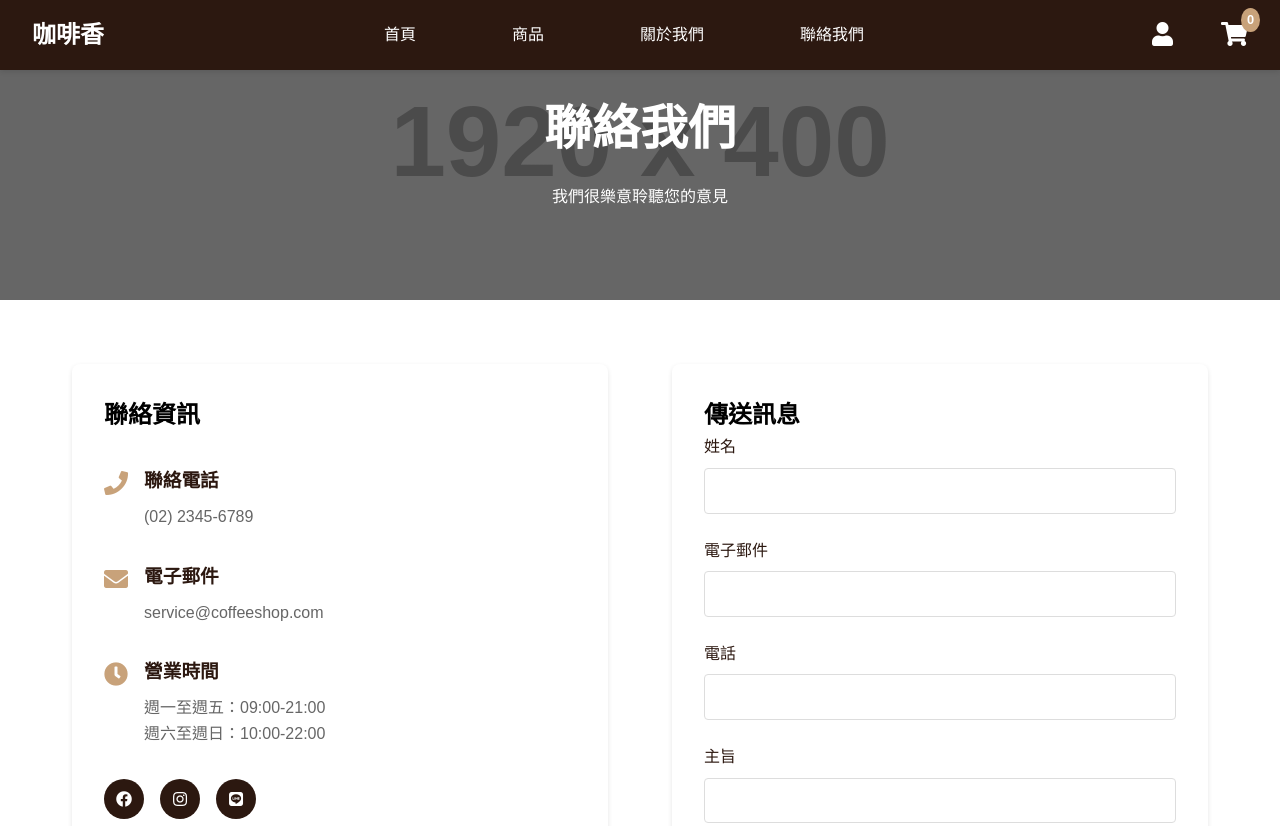
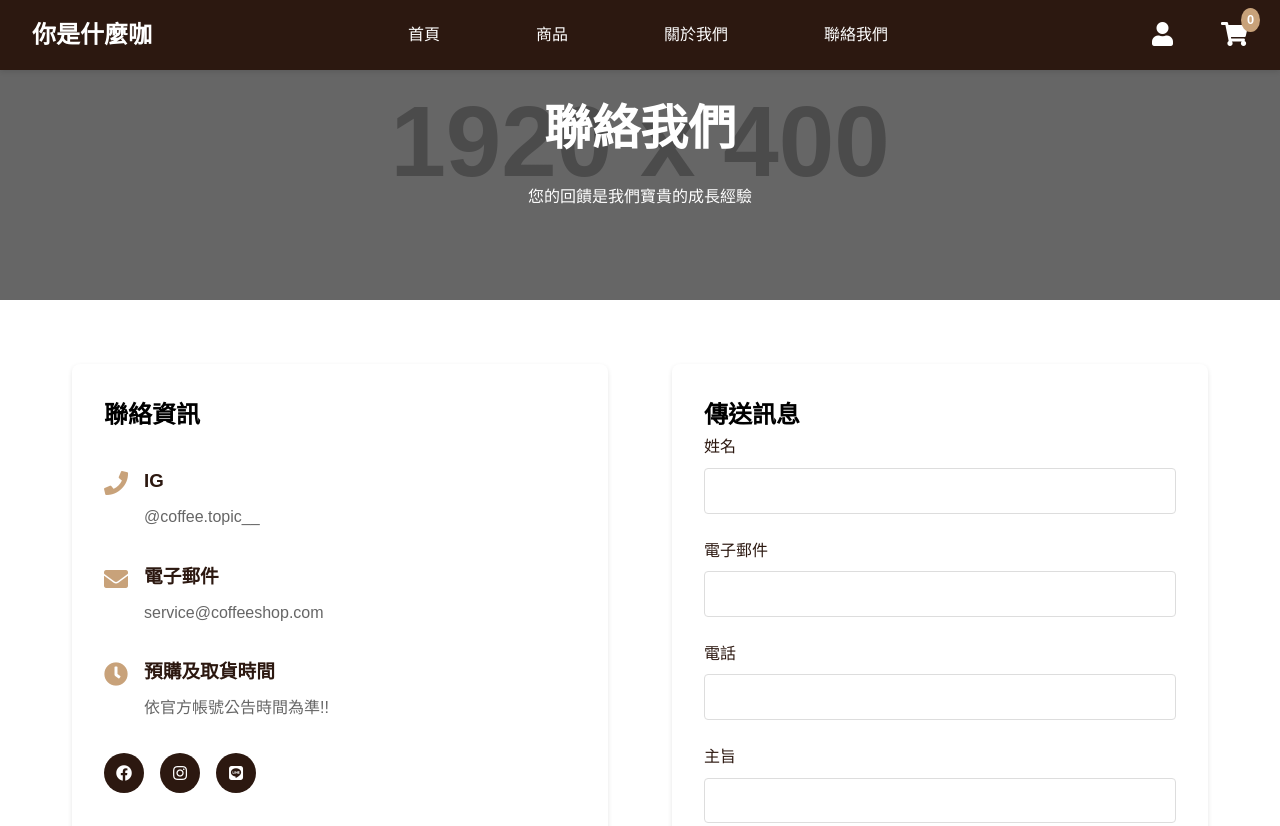
Before and after one commit to Wei070901/coffee_.github.io, a plain HTML site: page contact.html in a window 1280 px wide. Shown: the top 826 px of the page. Drawn offline with Linux system fonts and the light colour scheme; placeholder pictures from the web are drawn by us; a script that the page names is missing.

Commit message:
Update contact.html

```diff
--- a/contact.html
+++ b/contact.html
@@ -3,7 +3,7 @@
 <head>
     <meta charset="UTF-8">
     <meta name="viewport" content="width=device-width, initial-scale=1.0">
-    <title>聯絡我們 - 咖啡香</title>
+    <title>聯絡我們 - 你是什麼咖</title>
     <link rel="stylesheet" href="styles.css">
     <link rel="stylesheet" href="https://cdnjs.cloudflare.com/ajax/libs/font-awesome/5.15.4/css/all.min.css">
 </head>
@@ -12,7 +12,7 @@
         <nav>
             <!-- 左側 Logo -->
             <div class="logo">
-                <a href="index.html">咖啡香</a>
+                <a href="index.html">你是什麼咖</a>
             </div>
 
             <!-- 手機版漢堡選單 -->
@@ -50,7 +50,7 @@
     <main class="contact-page">
         <section class="contact-hero">
             <h1>聯絡我們</h1>
-            <p>我們很樂意聆聽您的意見</p>
+            <p>您的回饋是我們寶貴的成長經驗</p>
         </section>
 
         <section class="contact-content">
@@ -62,8 +62,8 @@
                         <div class="info-item">
                             <i class="fas fa-phone"></i>
                             <div>
-                                <h3>聯絡電話</h3>
-                                <p>(02) 2345-6789</p>
+                                <h3>IG</h3>
+                                <p>@coffee.topic__</p>
                             </div>
                         </div>
                         <div class="info-item">
@@ -76,9 +76,8 @@
                         <div class="info-item">
                             <i class="fas fa-clock"></i>
                             <div>
-                                <h3>營業時間</h3>
-                                <p>週一至週五：09:00-21:00</p>
-                                <p>週六至週日：10:00-22:00</p>
+                                <h3>預購及取貨時間</h3>
+                                <p>依官方帳號公告時間為準!!</p>
                             </div>
                         </div>
                     </div>
@@ -121,7 +120,7 @@
     </main>
 
     <footer>
-        <p>&copy; 2024 咖啡香. 版權所有.</p>
+        <p>&copy; 2024 你是什麼咖. 版權所有.</p>
     </footer>
 
     <!-- 購物車彈窗 -->
```
